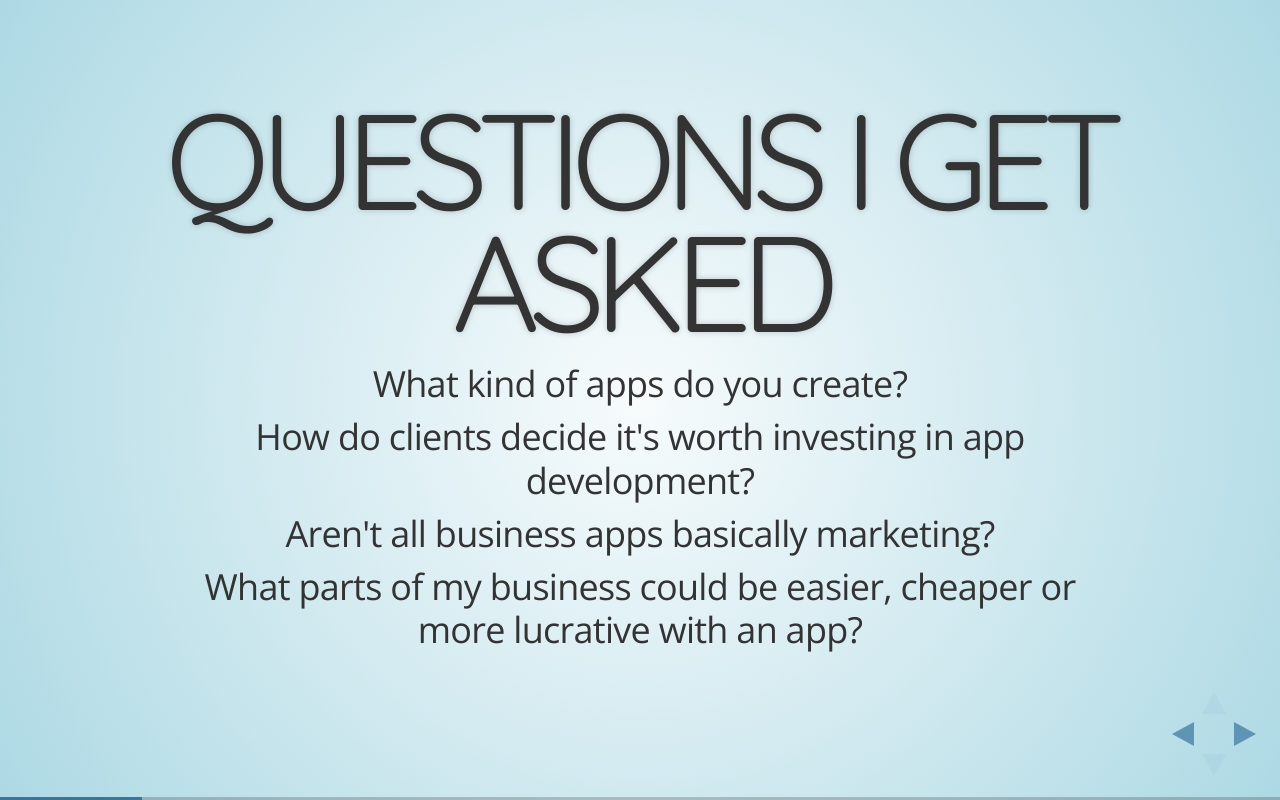
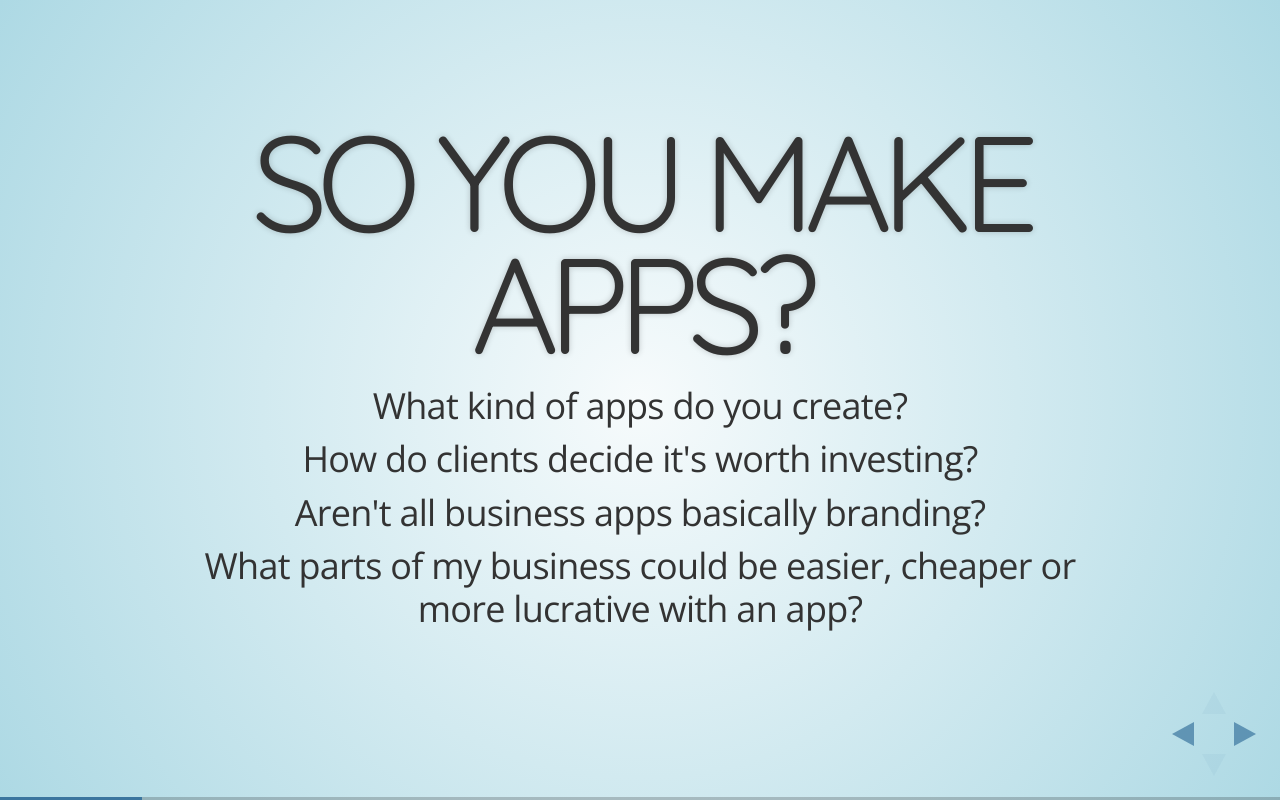
Before and after one commit to cmoulton/ValueOfAppsPresentation, a plain HTML site: page index.html in a window 1280 px wide. Both pictures are taken after a click on the element 1251 px from the left and 734 px from the top of the page. Drawn offline with nearby package versions, Linux system fonts and the light colour scheme.

Commit message:
Lots of content

```diff
--- a/index.html
+++ b/index.html
@@ -28,10 +28,10 @@
             </section>
 
             <section id="questions-I-get-asked">
-                <h1>Questions I Get Asked</h1>
+                <h1>So You Make Apps?</h1>
                 <p>What kind of apps do you create?</p>
-                <p>How do clients decide it's worth investing in app development?</p>
-                <p>Aren't all business apps basically marketing?</p>
+                <p>How do clients decide it's worth investing?</p>
+                <p>Aren't all business apps basically branding?</p>
                 <p>What parts of my business could be easier, cheaper or more lucrative with an app?</p>
             </section>
 
```
